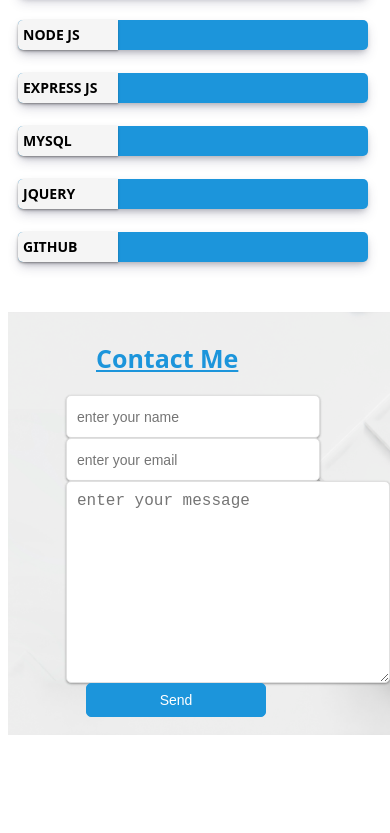
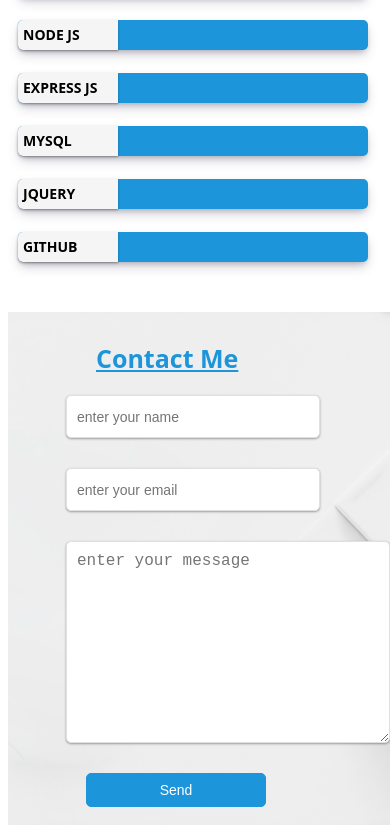
Before and after one commit to piyushxt09/MyPortfolio, a React (Vite) app: page / in a window 390 px wide. Shown: the part 2085-2918 px from the top of the page. Before the commit the page ends 2828 px from the top, so only its background shows below. Built offline with nearby package versions, Linux system fonts and the light colour scheme.

Commit message:
Update Contect.css

```diff
--- a/src/Portfolio/Contect.css
+++ b/src/Portfolio/Contect.css
@@ -11,55 +11,55 @@
     padding: 8px;
     margin-top: 40px;
 }
-.ContectItems{
+#FormData{
     display: flex;
     flex-direction: column;
     gap: 30px;
     margin-left: 50px;
 }
-.ContectItems .input{
+#FormData .input{
     display: flex;
     align-items: center;
     gap: 10px;
     width: 800px;
 }
-.ContectItems div label{
+#FormData div label{
     font-size: 20px;
 }
-.ContectItems .textarea{
+#FormData .textarea{
     display: flex;
     gap: 10px;
 }
-.ContectItems div input,textarea{
+#FormData div input,textarea{
     padding: 10px;
     font-size: 18px;
 }
-.ContectItems div textarea{
+#FormData div textarea{
     padding: 10px;
     font-size: 16px;
 }
-.ContectItems div input::placeholder{
+#FormData div input::placeholder{
     font-size: 14px;
 }
-.ContectItems div input:focus{
+#FormData div input:focus{
     border: 1px solid rgb(28, 149, 219);
     outline: none;
 }
-.ContectItems .input input{
+#FormData .input input{
     width: 500px;
     border-radius: 5px;
     border: 1px solid rgb(224, 224, 224);
     outline: none;
     box-shadow: rgba(0, 0, 0, 0.12) 0px 1px 3px, rgba(0, 0, 0, 0.24) 0px 1px 2px;
 }
-.ContectItems .textarea textarea{
+#FormData .textarea textarea{
     width: 470px;
     border: 1px solid rgb(224, 224, 224);
     outline: none;
     box-shadow: rgba(0, 0, 0, 0.12) 0px 1px 3px, rgba(0, 0, 0, 0.24) 0px 1px 2px;
     border-radius: 5px;
 }
-.ContectItems .textarea textarea:focus{
+#FormData .textarea textarea:focus{
     border: 1px solid rgb(28, 149, 219);
     outline: none;
 }
@@ -83,7 +83,7 @@
 
 @media screen and (max-width : 900px)
 {
-    .ContectItems .input{
+    #FormData .input{
         display: flex;
         align-items: center;
         gap: 10px;
@@ -97,7 +97,7 @@
 }
 @media screen and (max-width : 450px)
 {
-    .ContectItems .input{
+    #FormData .input{
         display: flex;
         align-items: center;
         gap: 10px;
```
